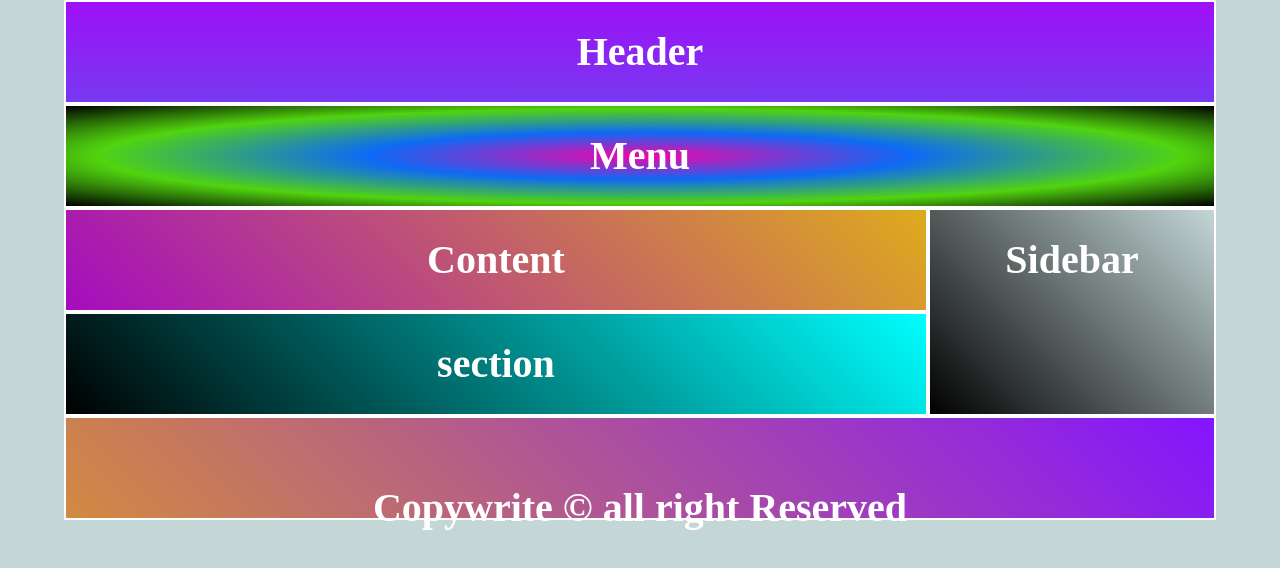
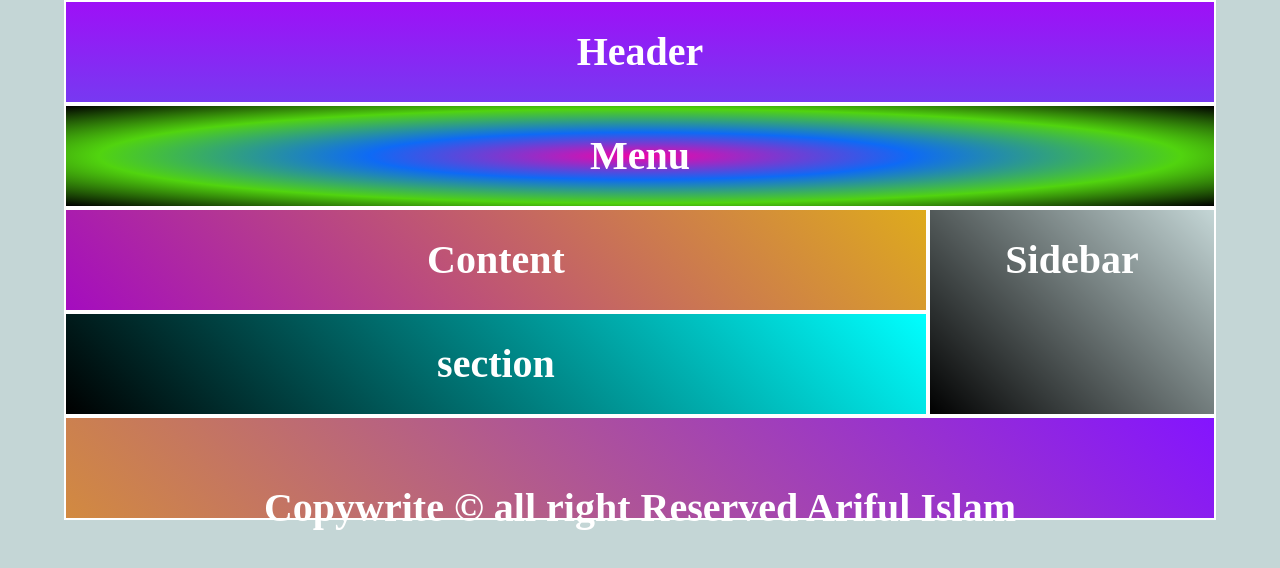
Before and after one commit to ariful4900/my-first-website, a plain HTML site: page index.html in a window 1280 px wide. Drawn offline with Linux system fonts and the light colour scheme.

Commit message:
name added

```diff
--- a/index.html
+++ b/index.html
@@ -17,7 +17,7 @@
         <aside>Sidebar</aside>
         <section>section</section>
         <footer>
-            <p>Copywrite &copy; all right Reserved</p>
+            <p>Copywrite &copy; all right Reserved Ariful Islam</p>
         </footer>
     </div>
 
```
